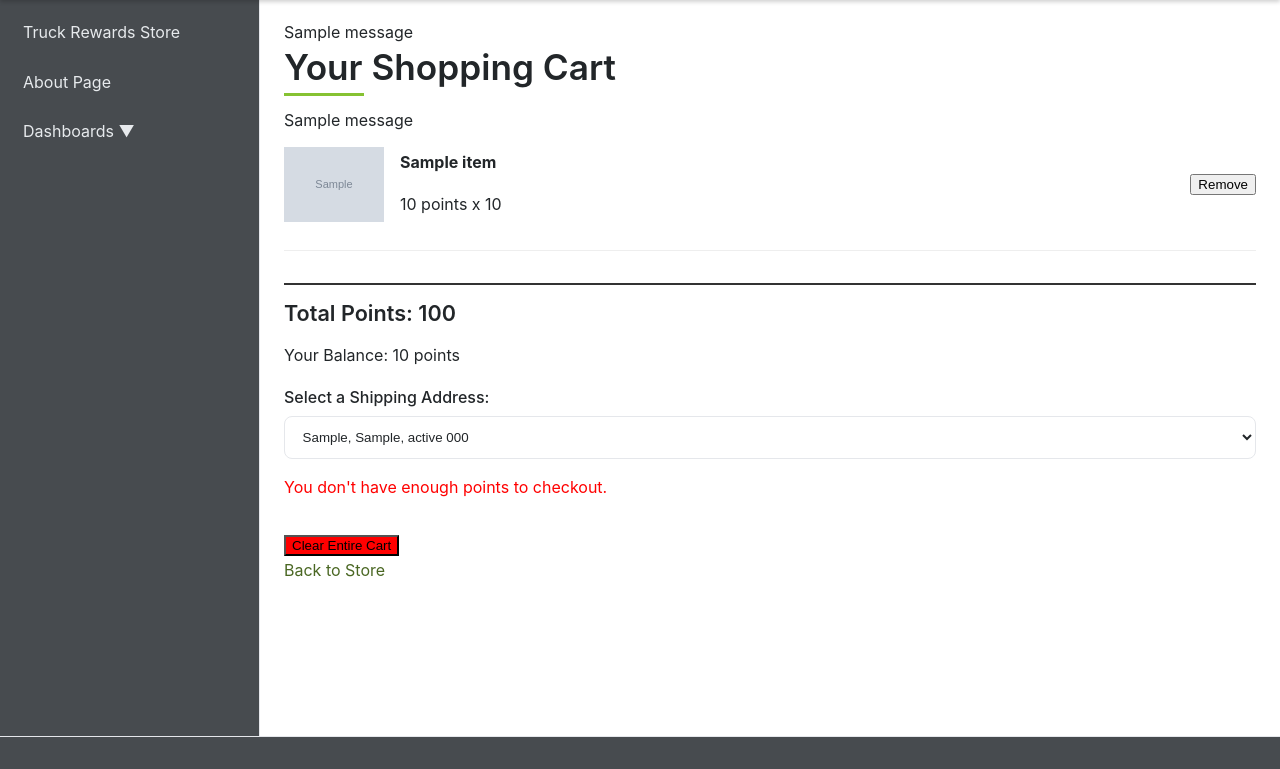
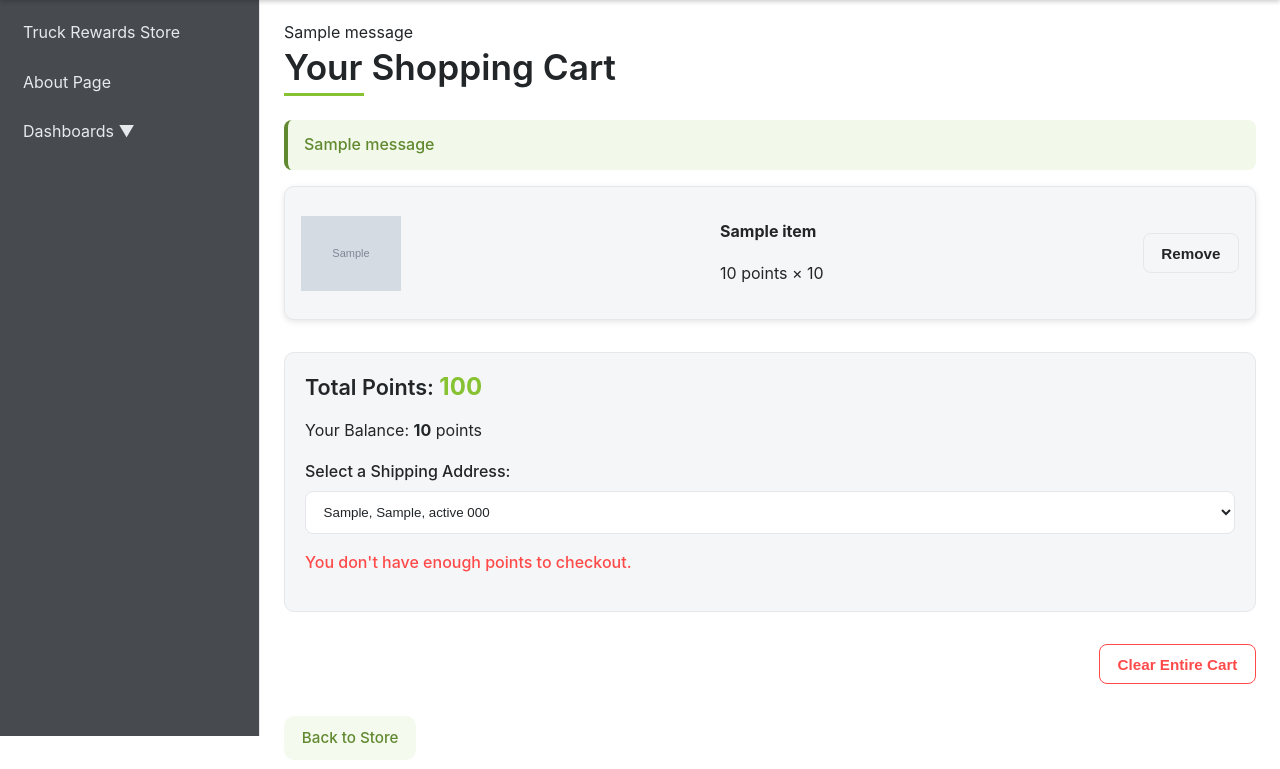
Before and after one commit to swordfish098/Triple-T-s-Rewards-daniel, a Flask app: page /truck-rewards/cart in a window 1280 px wide. Shown: the part 104-873 px from the top of the page. Run offline with Flask 3, Linux system fonts and the light colour scheme; a user stored in the database is signed in; tables that the repository leaves empty hold one stand-in row (values such as "Sample post"); grey boxes marked "Sample" are stand-in pictures; one stand-in notice (Sample message) is shown; data that the repository does not hold is empty; parts of the project's set-up code (start-up, migrations or seed data) failed here and were passed over; some libraries are stand-ins or nearby versions.

Commit message:
I think that is the last of the fixes for styling things

```diff
--- a/static/css/style.css
+++ b/static/css/style.css
@@ -1,3 +1,54 @@
+/* ========== Truck Rewards Cart Page Styles ========== */
+.cart-page h1 {
+  margin-bottom: 1.5rem;
+  color: var(--text);
+}
+
+.cart-items {
+  display: flex;
+  flex-direction: column;
+  gap: 1rem;
+}
+
+.cart-item.card {
+  display: flex;
+  align-items: center;
+  justify-content: space-between;
+  background: var(--surface);
+  border: 1px solid var(--border);
+  border-radius: 10px;
+  padding: 1rem;
+  box-shadow: 0 2px 6px rgba(0,0,0,0.1);
+}
+
+.cart-item-img {
+  width: 100px;
+  height: 100px;
+  object-fit: contain;
+  border-radius: 8px;
+}
+
+.cart-summary.card {
+  margin-top: 2rem;
+  padding: 1.25rem;
+  border-radius: 10px;
+  border: 1px solid var(--border);
+  background: var(--surface);
+}
+
+.clear-cart-form {
+  margin-top: 2rem;
+  text-align: right;
+}
+
+.text-danger {
+  color: #ff4a4a;
+  font-weight: 500;
+}
+
+.cart-footer {
+  margin-top: 2rem;
+}
 .dropdown-theme-toggle {
   display: flex;
   align-items: center;
--- a/templates/partials/navbar.html
+++ b/templates/partials/navbar.html
@@ -10,8 +10,8 @@
 
   <div class="nav-right">
     {% if current_user.is_authenticated %}
-      <a class="nav-link {{ 'active' if request.endpoint == 'notification_bp.send_message' else '' }}"
-         href="{{ url_for('notification_bp.send_message') }}" aria-label="Send Message">
+      <a class="nav-link {{ 'active' if request.endpoint == 'notification_bp.notifications' else '' }}"
+         href="{{ url_for('notification_bp.notifications') }}" aria-label="View Messages">
         <svg xmlns="http://www.w3.org/2000/svg" width="18" height="18" fill="none" stroke="currentColor" stroke-width="2" stroke-linecap="round" stroke-linejoin="round" class="icon icon-tabler icon-tabler-message">
           <path stroke="none" d="M0 0h24v24H0z" fill="none"/>
           <path d="M8 9h8" />
--- a/templates/truck-rewards/cart.html
+++ b/templates/truck-rewards/cart.html
@@ -3,48 +3,46 @@
 <head>
   <title>Your Shopping Cart</title>
   <link rel="stylesheet" href="{{ url_for('static', filename='css/truck-rewards.css') }}">
-    <style>
-        .cart-item { display: flex; align-items: center; gap: 1rem; margin-bottom: 1rem; border-bottom: 1px solid #eee; padding-bottom: 1rem; }
-        .cart-item img { width: 100px; height: 100px; object-fit: contain; }
-        .cart-summary { margin-top: 2rem; padding-top: 1rem; border-top: 2px solid #333; }
-    </style>
 </head>
 <body>
+  <section class="cart-page container">
     <h1>Your Shopping Cart</h1>
 
     {% with messages = get_flashed_messages(with_categories=true) %}
       {% if messages %}
+        <ul class="flashes">
           {% for category, message in messages %}
-          <div class="flash-messages {{ category }}">{{ message }}</div>
+            <li class="{{ category }}">{{ message }}</li>
           {% endfor %}
+        </ul>
       {% endif %}
     {% endwith %}
 
     {% if cart_items %}
-        <div>
+      <div class="cart-items">
         {% for item in cart_items %}
-            <div class="cart-item">
-                <img src="{{ item.image_url or 'https://i.ebayimg.com/images/g/placeholder/s-l225.jpg' }}" alt="{{ item.title }}">
-                <div style="flex-grow: 1;">
-                    <p><strong>{{ item.title }}</strong></p>
-                    <p>{{ item.points }} points x {{ item.quantity }}</p>
+          <div class="cart-item card">
+            <img src="{{ item.image_url or 'https://i.ebayimg.com/images/g/placeholder/s-l225.jpg' }}" alt="{{ item.title }}" class="cart-item-img">
+            <div class="cart-item-details">
+              <p class="item-title"><strong>{{ item.title }}</strong></p>
+              <p class="item-points">{{ item.points }} points × {{ item.quantity }}</p>
             </div>
             <form method="POST" action="{{ url_for('rewards_bp.remove_from_cart', item_id=item.id) }}">
               <input type="hidden" name="csrf_token" value="{{ csrf_token() }}">
-                    <button type="submit">Remove</button>
+              <button type="submit" class="btn btn-outline">Remove</button>
             </form>
           </div>
         {% endfor %}
       </div>
 
-        <div class="cart-summary">
-            <h3>Total Points: {{ total_points }}</h3>
-            <p>Your Balance: {{ current_user.POINTS }} points</p>
+      <div class="cart-summary card">
+        <h3>Total Points: <span class="summary-value">{{ total_points }}</span></h3>
+        <p>Your Balance: <strong>{{ current_user.POINTS }}</strong> points</p>
 
         {% if addresses %}
           <div class="form-group">
             <label for="shipping_address">Select a Shipping Address:</label>
-                <select id="shipping_address" name="shipping_address">
+            <select id="shipping_address" name="shipping_address" class="input-field">
               {% for address in addresses %}
                 <option value="{{ address.id }}" {% if address.is_default %}selected{% endif %}>
                   {{ address.street }}, {{ address.city }}, {{ address.state }} {{ address.zip_code }}
@@ -53,30 +51,37 @@
             </select>
           </div>
         {% else %}
-              <p>You have no saved addresses. <a href="{{ url_for('driver_bp.add_address') }}">Add one now.</a></p>
+          <p>You have no saved addresses.
+            <a href="{{ url_for('driver_bp.add_address') }}" class="link">Add one now.</a>
+          </p>
         {% endif %}
 
         {% if current_user.POINTS >= total_points and addresses %}
           <form method="POST" action="{{ url_for('rewards_bp.checkout') }}">
             <input type="hidden" name="csrf_token" value="{{ csrf_token() }}">
-                    <button type="submit" style="background-color: green;">Checkout</button>
+            <button type="submit" class="btn btn-primary">Checkout</button>
           </form>
         {% elif not addresses %}
-                <p style="color: red;">Please add a shipping address before checking out.</p>
+          <p class="text-danger">Please add a shipping address before checking out.</p>
         {% else %}
-                <p style="color: red;">You don't have enough points to checkout.</p>
+          <p class="text-danger">You don't have enough points to checkout.</p>
         {% endif %}
       </div>
 
-        <form method="POST" action="{{ url_for('rewards_bp.clear_cart') }}" onsubmit="return confirm('Are you sure you want to clear your entire cart?');" style="margin-top: 2rem;">
+      <form method="POST" action="{{ url_for('rewards_bp.clear_cart') }}"
+            onsubmit="return confirm('Are you sure you want to clear your entire cart?');"
+            class="clear-cart-form">
         <input type="hidden" name="csrf_token" value="{{ csrf_token() }}">
-            <button type="submit" style="background-color: red;">Clear Entire Cart</button>
+        <button type="submit" class="btn btn-outline" style="color: #ff4a4a; border-color: #ff4a4a;">Clear Entire Cart</button>
       </form>
 
     {% else %}
       <p>Your cart is empty.</p>
     {% endif %}
 
-    <a href="{{ url_for('rewards_bp.store') }}">Back to Store</a>
+    <div class="cart-footer">
+      <a href="{{ url_for('rewards_bp.store') }}" class="btn btn-dash">Back to Store</a>
+    </div>
+  </section>
 </body>
 {% endblock %}
```
Also changed, not shown: other parts of static/css/style.css (+89 -0 lines), templates/notifications/list.html (+13 -73 lines), templates/notifications/send_message.html (+10 -53 lines). Lines whose indentation alone changed are shown as unchanged.
